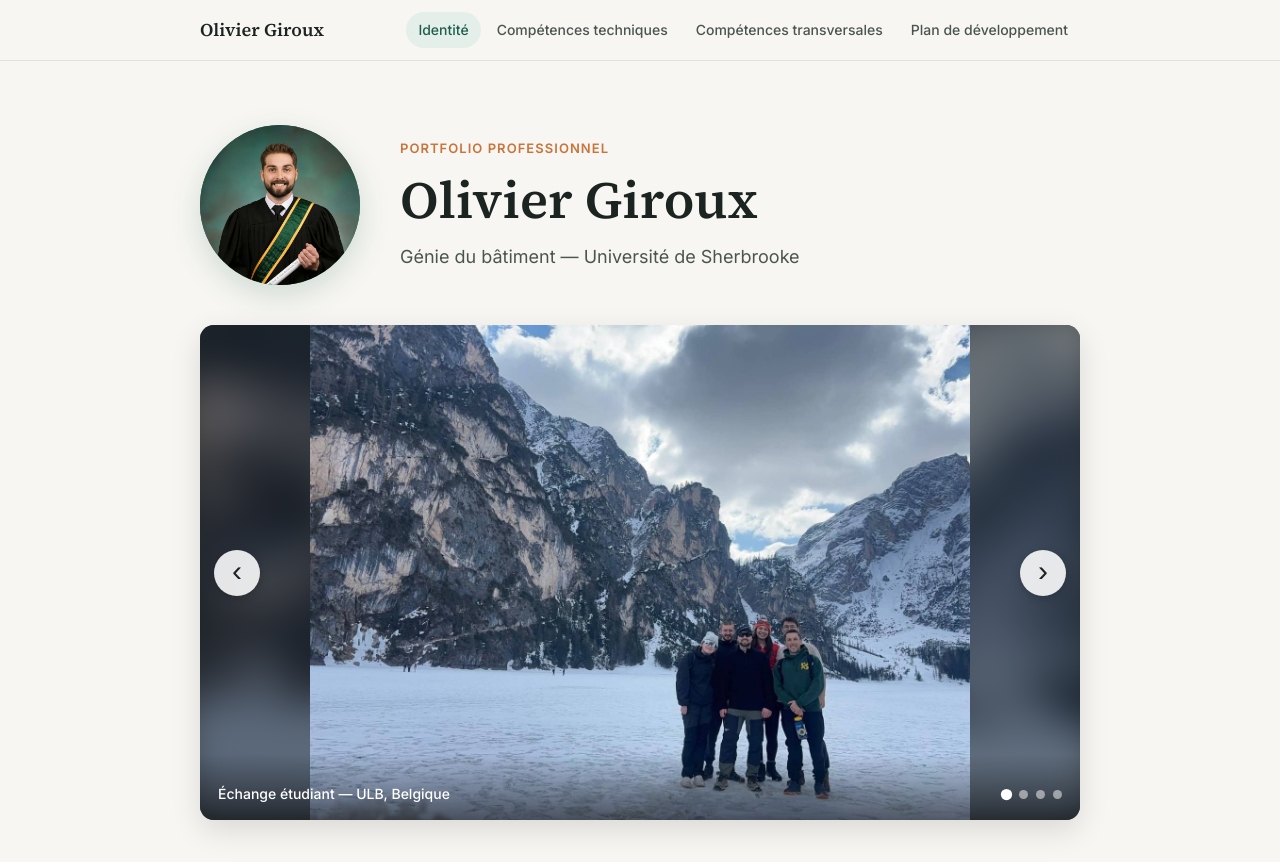
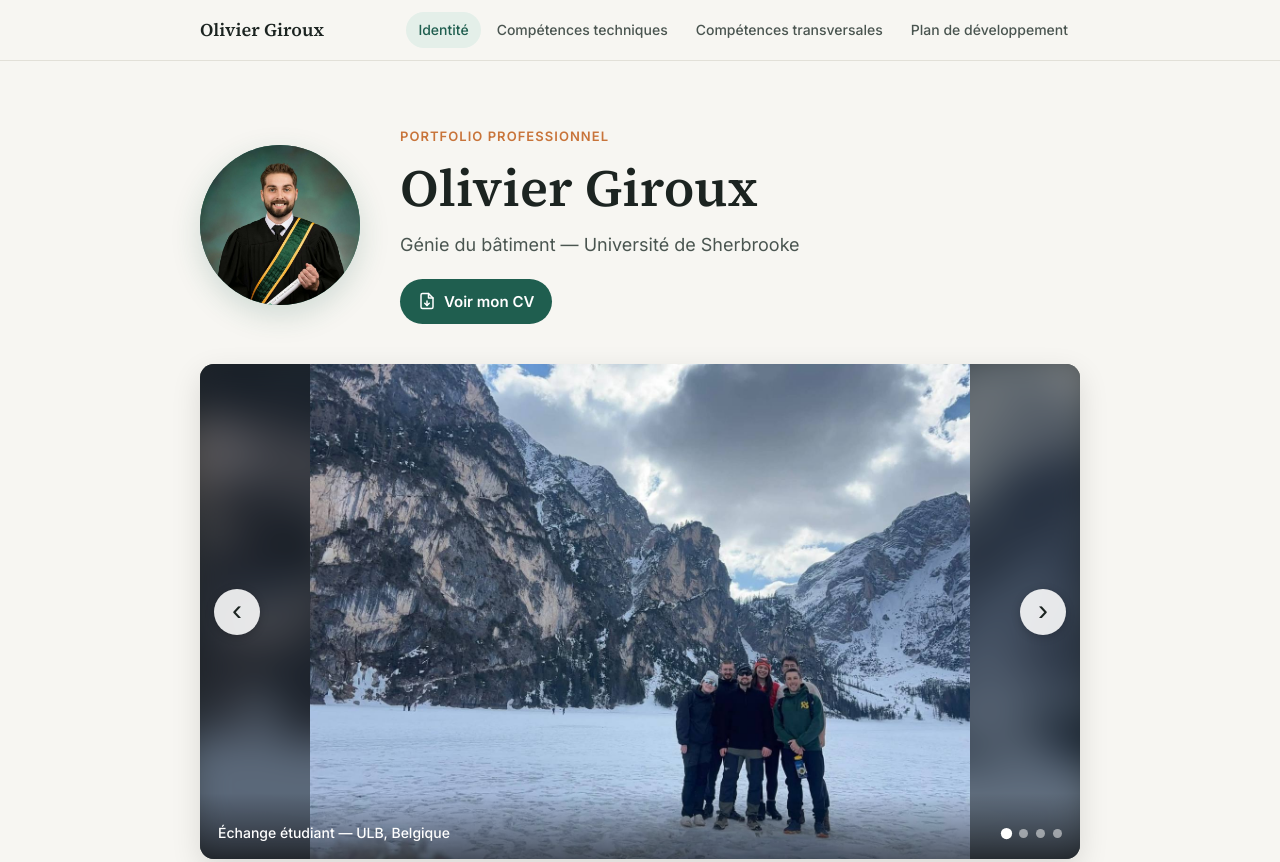
Before and after one commit to oliviergiroux03/oliviergiroux, a plain HTML site: page index.html in a window 1280 px wide. Shown: the top 862 px of the page. Drawn offline with Linux system fonts and the light colour scheme.

Commit message:
Add files via upload

```diff
--- a/index.html
+++ b/index.html
@@ -70,6 +70,13 @@
   .portrait img { width: 100%; height: 100%; object-fit: cover; object-position: center 20%; }
   .eyebrow { color: var(--warm); font-size: 13px; font-weight: 600; letter-spacing: .08em; text-transform: uppercase; margin: 0 0 8px; }
   .hero h1 { font-size: clamp(36px, 6vw, 52px); margin: 0 0 10px; }
+  .cv-btn {
+    display: inline-flex; align-items: center; gap: 8px; margin-top: 18px;
+    background: var(--accent); color: #fff; text-decoration: none; font-weight: 600; font-size: 15px;
+    padding: 10px 18px; border-radius: 999px; transition: background .15s, transform .15s;
+  }
+  .cv-btn:hover { background: #17483c; transform: translateY(-1px); }
+  .cv-btn:focus-visible { outline: 3px solid var(--warm); outline-offset: 2px; }
   .hero p.lead { margin: 0; color: var(--ink-soft); font-size: 18px; }
 
   /* Sections */
@@ -203,6 +210,10 @@
     <p class="eyebrow">Portfolio professionnel</p>
     <h1>Olivier Giroux</h1>
     <p class="lead">Génie du bâtiment — Université de Sherbrooke</p>
+    <a class="cv-btn" href="cv/CV_Olivier_Giroux.pdf" target="_blank" rel="noopener">
+      <svg width="18" height="18" viewBox="0 0 24 24" fill="none" stroke="currentColor" stroke-width="2" stroke-linecap="round" stroke-linejoin="round" aria-hidden="true"><path d="M14 2H6a2 2 0 0 0-2 2v16a2 2 0 0 0 2 2h12a2 2 0 0 0 2-2V8z"/><path d="M14 2v6h6"/><path d="M12 18v-6"/><path d="m9 15 3 3 3-3"/></svg>
+      Voir mon CV
+    </a>
   </div>
 </header>
 
```
Also changed, not shown: 1 other file.
